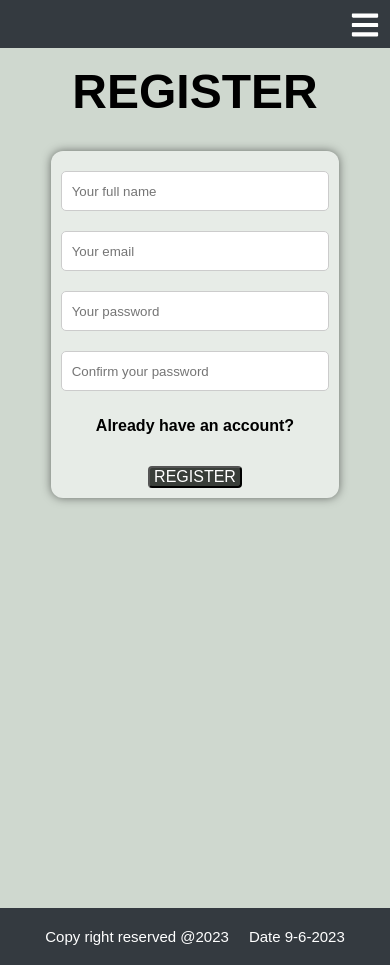
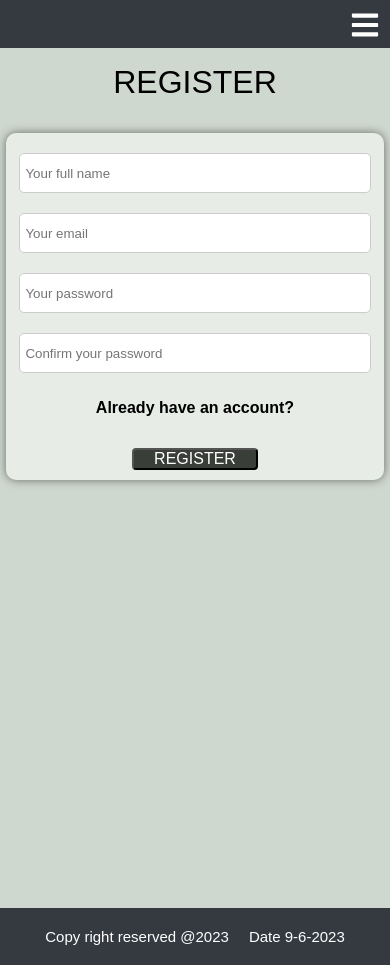
Before and after one commit to kemboi590/ReadWise-Blogging-Platform, a React (Vite) app: page /register in a window 390 px wide. Built offline with nearby package versions, Linux system fonts and the light colour scheme.

Commit message:
added more media queries for both login and register pages

```diff
--- a/src/pages/Login/Login.jsx
+++ b/src/pages/Login/Login.jsx
@@ -30,19 +30,19 @@ function Login() {
     <div className="loginPage">
       <h2 className="loginTitle">LOG-IN</h2>
 
-      <form onSubmit={handleSubmit(sendDataToServer)} className="myForm">
+      <form onSubmit={handleSubmit(sendDataToServer)} className="myFormLogin">
         <>
           <input
             type="email"
             placeholder="Your email"
             {...register("email")}
-            className="inputField"
+            className="inputFieldLogin"
           />
           <p>{errors.email?.message}</p>
         </>
         <>
           <input
-            className="inputField"
+            className="inputFieldLogin"
             type="password"
             placeholder="Your password"
             {...register("password")}
--- a/src/pages/Login/login.css
+++ b/src/pages/Login/login.css
@@ -18,3 +18,69 @@
   cursor: pointer;
   margin: 1rem;
 }
+/*
+.Form {
+  width: 50%;
+} */
+.myFormLogin {
+  display: flex;
+  flex-direction: column;
+  align-items: center;
+  justify-content: center;
+  margin: 0 auto;
+  padding: 20px;
+  border-radius: 10px;
+  background-color: #e7ece7;
+  box-shadow: 0 0 10px rgba(0, 0, 0, 0.5);
+  width: 55%;
+}
+
+.inputFieldLogin {
+  width: 90%;
+  height: 50px;
+  margin: 10px 0;
+  padding: 0 10px;
+  border: 1px solid #ccc;
+  border-radius: 5px;
+  outline: none;
+}
+
+@media screen and (max-width: 1004px){
+  .loginTitle {
+    font-size: 2rem;
+    font-weight: 500;
+  }
+  .myFormLogin {
+
+    margin: 0 auto;
+    padding: 10px;
+    border-radius: 10px;
+    background-color: #e7ece7;
+    box-shadow: 0 0 10px rgba(0, 0, 0, 0.5);
+    width: 80%;
+  }
+  .inputFieldLogin {
+
+    padding: 0 5px;
+
+  }
+}
+
+@media screen and (max-width: 1004px){
+  .myFormLogin {
+
+    margin: 0 auto;
+    padding: 10px;
+    border-radius: 10px;
+    background-color: #e7ece7;
+    box-shadow: 0 0 10px rgba(0, 0, 0, 0.5);
+    width: 97%;
+  }
+  .inputFieldLogin {
+
+    padding: 0 5px;
+    width: 98%;
+  height: 40px;
+
+  }
+}
--- a/src/pages/Register/Register.jsx
+++ b/src/pages/Register/Register.jsx
@@ -35,10 +35,10 @@ function Register() {
     <div className="registrationPage">
       <h2 className="registrationTitle">REGISTER</h2>
 
-      <form onSubmit={handleSubmit(sendDataToServer)} className="myForm">
+      <form onSubmit={handleSubmit(sendDataToServer)} className="myFormLogin">
         <>
           <input
-            className="inputField"
+            className="inputFieldLogin"
             type="text"
             placeholder="Your full name"
             {...register("fullname")}
@@ -47,7 +47,7 @@ function Register() {
         </>
         <>
           <input
-            className="inputField"
+            className="inputFieldLogin"
             type="email"
             placeholder="Your email"
             {...register("email")}
@@ -56,7 +56,7 @@ function Register() {
         </>
         <>
           <input
-            className="inputField"
+            className="inputFieldLogin"
             type="password"
             placeholder="Your password"
             {...register("password")}
@@ -65,7 +65,7 @@ function Register() {
         </>
         <>
           <input
-            className="inputField"
+            className="inputFieldLogin"
             type="password"
             placeholder="Confirm your password"
             {...register("confirmPassword")}
--- a/src/pages/Register/register.css
+++ b/src/pages/Register/register.css
@@ -12,3 +12,66 @@
 .myForm {
   width: 74%;
 }
+
+.myFormLogin {
+  display: flex;
+  flex-direction: column;
+  align-items: center;
+  justify-content: center;
+  margin: 0 auto;
+  padding: 20px;
+  border-radius: 10px;
+  background-color: #e7ece7;
+  box-shadow: 0 0 10px rgba(0, 0, 0, 0.5);
+  width: 55%;
+}
+
+.inputFieldLogin {
+  width: 90%;
+  height: 50px;
+  margin: 10px 0;
+  padding: 0 10px;
+  border: 1px solid #ccc;
+  border-radius: 5px;
+  outline: none;
+}
+
+@media screen and (max-width: 1004px){
+  .registrationTitle {
+    font-size: 2rem;
+    font-weight: 500;
+  }
+  .myFormLogin {
+
+    margin: 0 auto;
+    padding: 10px;
+    border-radius: 10px;
+    background-color: #e7ece7;
+    box-shadow: 0 0 10px rgba(0, 0, 0, 0.5);
+    width: 80%;
+  }
+  .inputFieldLogin {
+
+    padding: 0 5px;
+
+  }
+}
+
+@media screen and (max-width: 1004px){
+  .myFormLogin {
+
+    margin: 0 auto;
+    padding: 10px;
+    border-radius: 10px;
+    background-color: #e7ece7;
+    box-shadow: 0 0 10px rgba(0, 0, 0, 0.5);
+    width: 97%;
+  }
+  .inputFieldLogin {
+
+    padding: 0 5px;
+    width: 98%;
+  height: 40px;
+
+  }
+}
```
